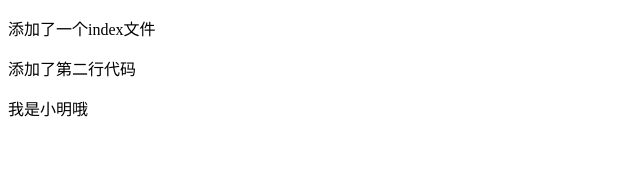
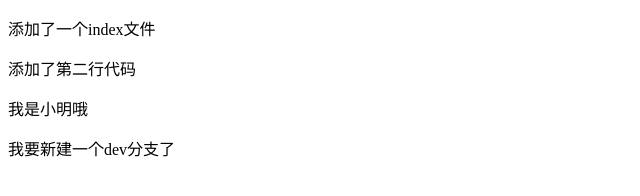
Before and after one commit to lifangzhan/jd_demo, a plain HTML site: page test.html in a window 1280 px wide. Shown: the whole page, without its empty margins (0-640 px from the left). Drawn offline with Linux system fonts and the light colour scheme.

```diff
--- a/test.html
+++ b/test.html
@@ -9,5 +9,7 @@
 <p>添加了第二行代码</p>
 
 <p>我是小明哦</p>
+
+<p>我要新建一个dev分支了</p>
 </body>
 </html>
```
